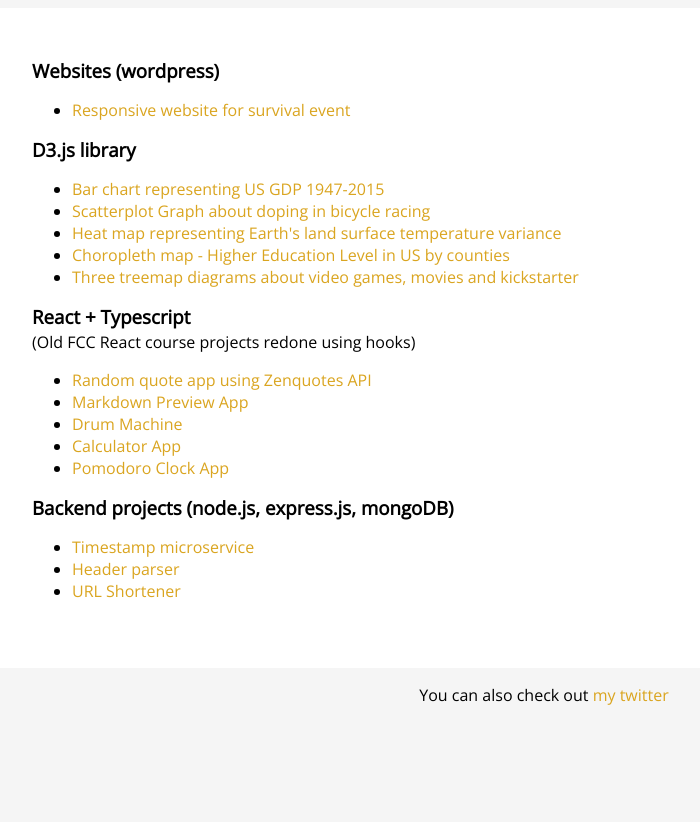
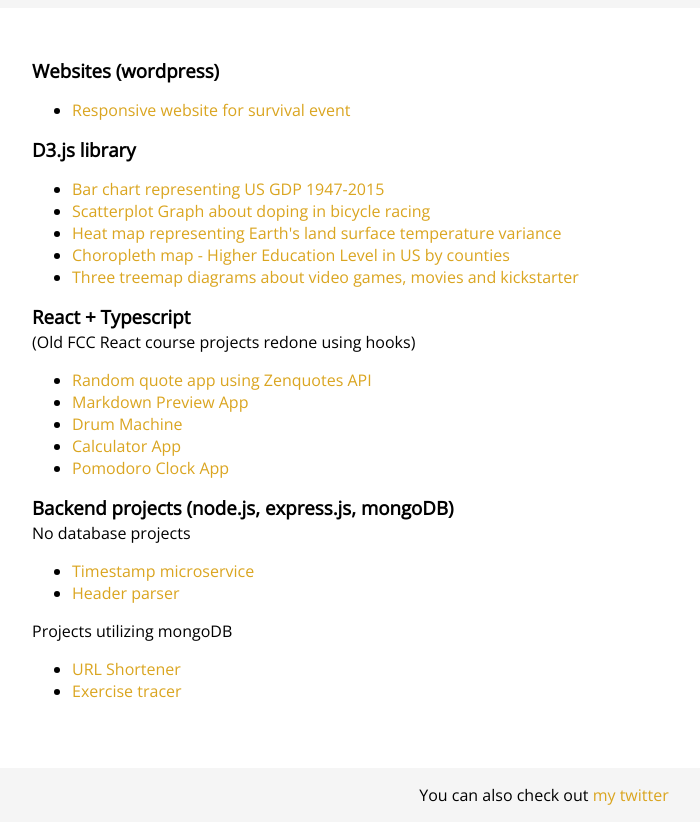
Before and after one commit to wojwozniak/wojwozniak.github.io, a plain HTML site: page index.html in a window 1280 px wide. Shown: the part 94-916 px from the top of the page, without its empty margins (96-796 px from the left). Before the commit the page ends 816 px from the top, so only its background shows below. Drawn offline with nearby package versions, Linux system fonts and the light colour scheme.

Commit message:
New projects added, divided backend to two categoriess

```diff
--- a/index.html
+++ b/index.html
@@ -32,10 +32,15 @@
                 <li><a href="https://wojwozniak.github.io/tsx-pomodoro-clock" target="_blank">Pomodoro Clock App</a></li>
             </ul>
             <h3 class="subtitle">Backend projects (node.js, express.js, mongoDB)</h3>
+            <p class="about">No database projects</p>
             <ul>
                 <li><a href="https://nodejs-project-timestamp.pulchnymamut.repl.co/" target="_blank">Timestamp microservice</a></li>
                 <li><a href="https://boilerplate-project-headerparser.pulchnymamut.repl.co/" target="_blank">Header parser</a></li>
+            </ul>
+            <p class="about">Projects utilizing mongoDB</p>
+            <ul>
                 <li><a href="https://nodejs-project-urlshortener.pulchnymamut.repl.co" target="_blank">URL Shortener</a></li>
+                <li><a href="https://nodejs-project-exercisetracker.pulchnymamut.repl.co" target="_blank">Exercise tracer</a></li>
             </ul>
         </div>
         <p id="subtitle">You can also check out <a href="https://twitter.com/woj_wozniak" target="_blank">my twitter</a></p>
```
